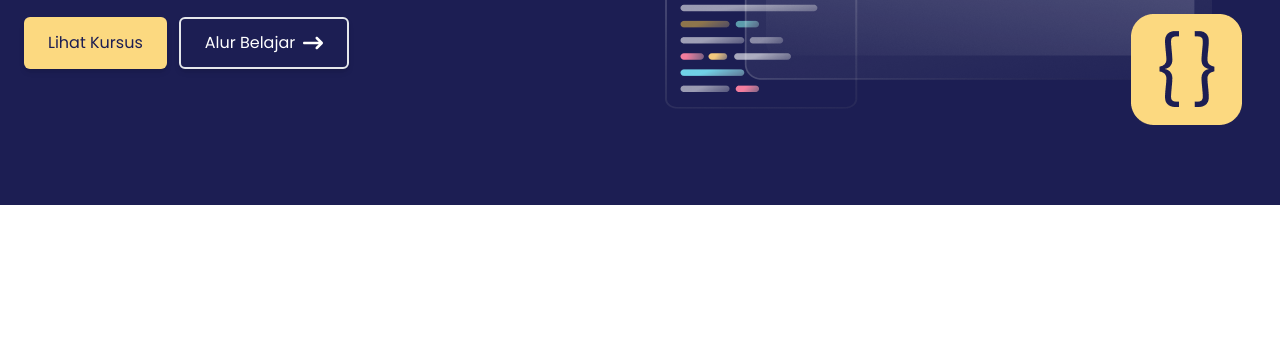
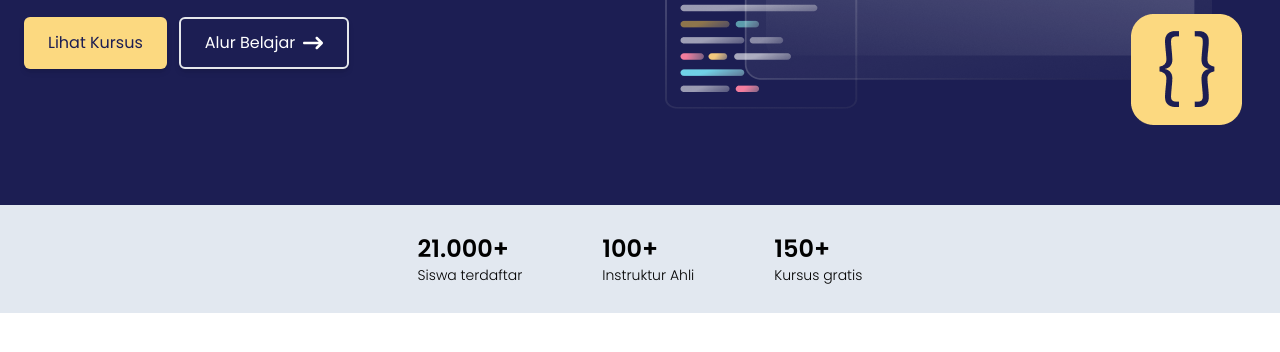
Before and after one commit to HeruAzyy/edufree, a website: page index.html in a window 1280 px wide. Shown: the part 326-678 px from the top of the page. Drawn offline with Linux system fonts and the light colour scheme.

Commit message:
Add: section statistic

```diff
--- a/index.html
+++ b/index.html
@@ -60,5 +60,20 @@
 				</div>
 			</div>
 		</section>
+
+		<div class="w-full flex gap-7 justify-center py-7 bg-slate-200 lg:gap-20">
+			<div>
+				<h3 class="font-semibold">21.000+</h3>
+				<p class="font-light text-sm">Siswa terdaftar</p>
+			</div>
+			<div>
+				<h3 class="font-semibold">100+</h3>
+				<p class="font-light text-sm">Instruktur Ahli</p>
+			</div>
+			<div>
+				<h3 class="font-semibold">150+</h3>
+				<p class="font-light text-sm">Kursus gratis</p>
+			</div>
+		</div>
 	</body>
 </html>
```
Also changed, not shown: asstes/CSS/output.css.
